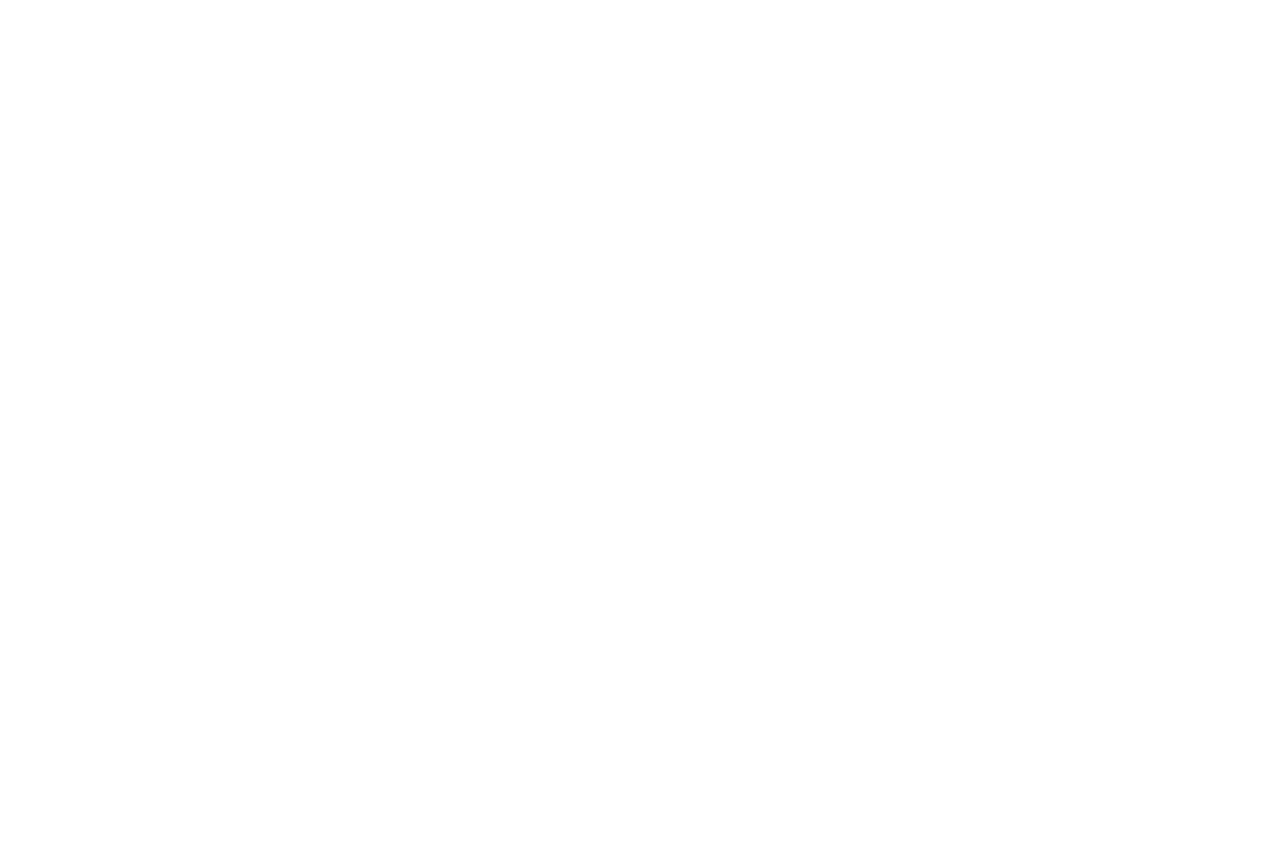
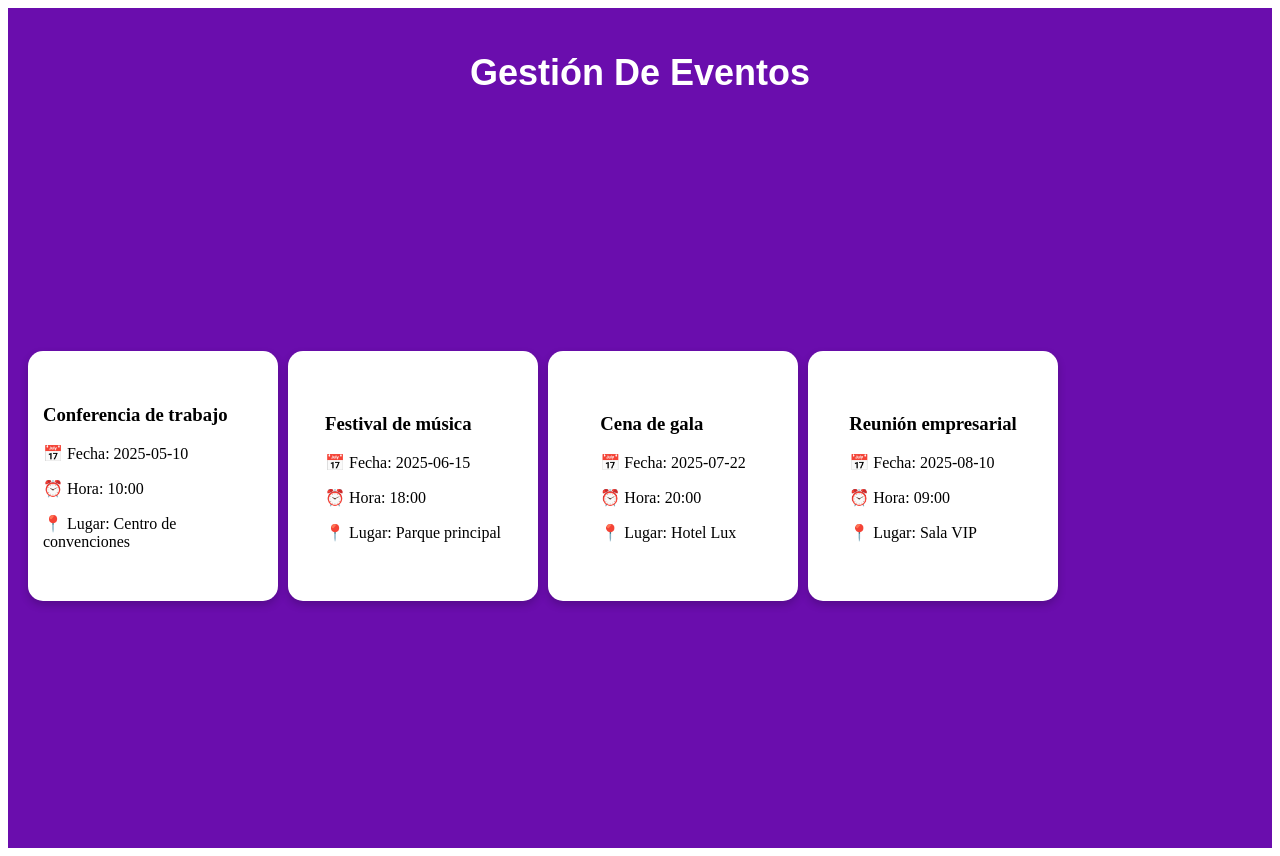
Before and after one commit to HDanielZuniga/Sistema-de-gestion, a Vue app in the folder Frontend/: page /menu in a window 1280 px wide. Before the commit this address had no page. Before the commit the page ends 800 px from the top, so only its background shows below. Built offline with nearby package versions, Linux system fonts and the light colour scheme; the HTML template or start-up script is replaced by a standard one.

Commit message:
implementacion vista menu, componente card

```diff
--- /dev/null
+++ b/Frontend/src/components/EventCard.vue
@@ -0,0 +1,79 @@
+<template>
+    <div class="event-card" @click="toggleExpand">
+      <div v-if="!isExpanded">
+        <!-- Vista contraída -->
+        <h3>{{ localEvent.name }}</h3>
+        <p>📅 Fecha: {{ localEvent.date }}</p>
+        <p>⏰ Hora: {{ localEvent.time }}</p>
+        <p>📍 Lugar: {{ localEvent.location }}</p>
+      </div>
+      <div v-else>
+        <!-- Vista expandida (modo de edición) -->
+        <input v-model="localEvent.name" placeholder="Nombre del evento" />
+        <input v-model="localEvent.date" type="date" />
+        <input v-model="localEvent.time" type="time" />
+        <input v-model="localEvent.location" placeholder="Lugar" />
+        <input v-model="localEvent.guests" type="number" placeholder="Número de invitados" />
+        <button @click.stop="saveChanges">Guardar</button>
+      </div>
+    </div>
+  </template>
+
+  <script>
+  export default {
+    props: ["event"],
+    data() {
+      return {
+        localEvent: { ...this.event }, // Copia local para edición
+        isExpanded: false, // Controla si la tarjeta está expandida
+      };
+    },
+    methods: {
+      toggleExpand() {
+        this.isExpanded = !this.isExpanded; // Alterna entre expandido y contraído
+      },
+      saveChanges() {
+        this.$emit("update-event", this.localEvent); // Emite los cambios al componente padre
+        this.isExpanded = false; // Contrae la tarjeta después de guardar
+      },
+    },
+  };
+  </script>
+
+  <style scoped>
+  .event-card {
+    background: white;
+    padding: 15px; /* Un poco más de espacio interno */
+    border-radius: 15px; /* Bordes más redondeados */
+    box-shadow: 0 4px 8px rgba(0, 0, 0, 0.2);
+    width: 220px; /* Aumentamos el ancho */
+    height: 220px; /* Mismo valor que el ancho para mantener forma cuadrada */
+    text-align: left;
+    transition: transform 0.2s;
+    cursor: pointer;
+    display: flex;
+    flex-direction: column;
+    align-items: center;
+    justify-content: center;
+    overflow: hidden;
+  }
+  .event-card:hover {
+    transform: scale(1.05);
+  }
+  input, button {
+    width: 90%;
+    padding: 6px;
+    margin: 3px 0;
+    border: 1px solid #ccc;
+    border-radius: 5px;
+  }
+  button {
+    background-color: #6a0dad;
+    color: white;
+    border: none;
+    cursor: pointer;
+  }
+  button:hover {
+    background-color: #5a0cad;
+  }
+  </style>
--- a/Frontend/src/router/index.js
+++ b/Frontend/src/router/index.js
@@ -4,6 +4,7 @@
 import VistaUser from '@/views/VistaUser.vue';
 import VistaDos from '@/views/VistaDos.vue';
 import MainLayout from '@/layouts/MainLayout.vue';
+import MenuView from '@/views/MenuView.vue';
 
 const routes = [
   {
@@ -15,6 +16,10 @@
     path: '/register',
     name: 'Register',
     component: RegisterView,
+  },{
+    path: '/menu',
+    name: 'menu',
+    component: MenuView,
   },
   {
     path: '/',
--- /dev/null
+++ b/Frontend/src/views/MenuView.vue
@@ -0,0 +1,58 @@
+<template>
+    <div class="menu-view">
+      <h1 class="title">Gestión De Eventos</h1>
+      <EventCard
+        v-for="(event, index) in events"
+        :key="index"
+        :event="event"
+        @update-event="updateEvent(index, $event)"
+      />
+    </div>
+  </template>
+
+  <script>
+  import EventCard from "@/components/EventCard.vue";
+
+  export default {
+    components: { EventCard },
+    data() {
+      return {
+        events: [
+          { name: "Conferencia de trabajo", date: "2025-05-10", time: "10:00", location: "Centro de convenciones", guests: 150 },
+          { name: "Festival de música", date: "2025-06-15", time: "18:00", location: "Parque principal", guests: 300 },
+          { name: "Cena de gala", date: "2025-07-22", time: "20:00", location: "Hotel Lux", guests: 200 },
+          { name: "Reunión empresarial", date: "2025-08-10", time: "09:00", location: "Sala VIP", guests: 50 },
+        ],
+      };
+    },
+    methods: {
+      updateEvent(index, updatedEvent) {
+        this.events[index] = updatedEvent; // Actualiza el evento en el arreglo principal
+      },
+    },
+  };
+  </script>
+
+  <style>
+  .menu-view {
+    background: #6a0dad; /* Morado sólido */
+    min-height: 100vh;
+    display: flex;
+    flex-wrap: wrap;
+    gap: 10px;
+    justify-content: flex-start;
+    align-items: flex-start;
+    padding: 20px;
+  }
+
+  /* 🎨 Estilos del título */
+  .title {
+    width: 100%;
+    text-align: center;
+    font-size: 36px;
+    font-family: 'Poppins', sans-serif; /* Fuente elegante */
+    color: white;
+    margin-bottom: 20px;
+    font-weight: bold;
+  }
+  </style>
```
